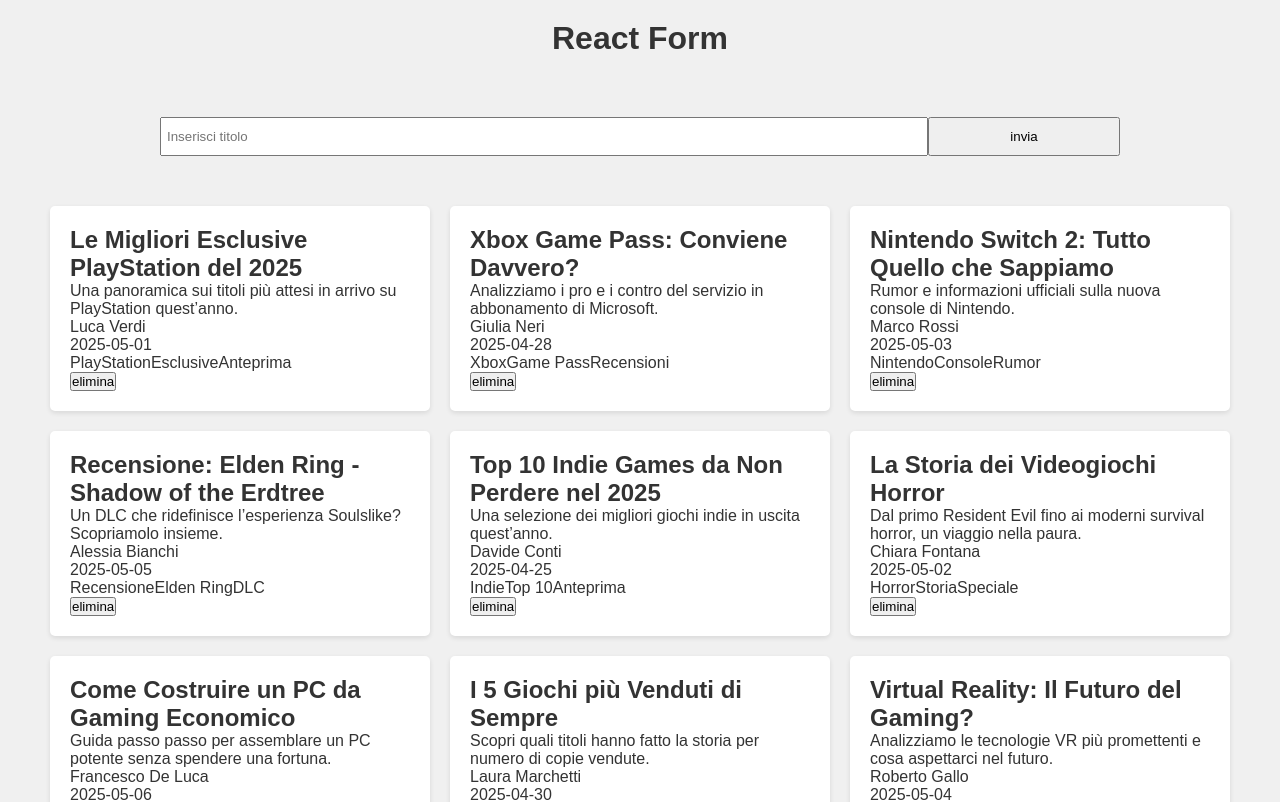
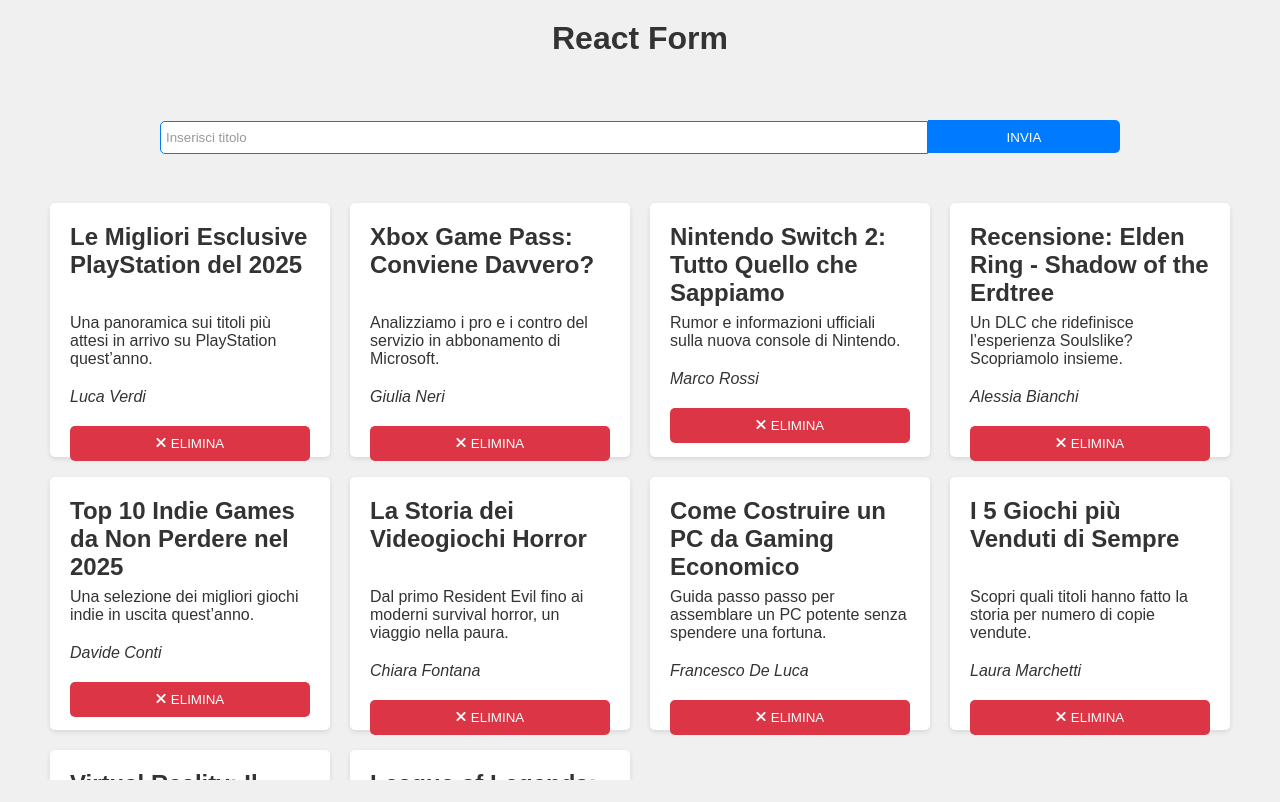
Before and after one commit to FrancescoPalazzo97/react-form, a React (Vite) app: page / in a window 1280 px wide. Shown: the top 802 px of the page. Built offline with nearby package versions, Linux system fonts and the light colour scheme.

Commit message:
[DONE] Improve UI

```diff
--- a/index.html
+++ b/index.html
@@ -5,6 +5,9 @@
   <meta charset="UTF-8" />
   <link rel="icon" type="image/svg+xml" href="/react.svg" />
   <meta name="viewport" content="width=device-width, initial-scale=1.0" />
+  <link rel="stylesheet" href="https://cdnjs.cloudflare.com/ajax/libs/font-awesome/6.7.2/css/all.min.css"
+    integrity="sha512-Evv84Mr4kqVGRNSgIGL/F/aIDqQb7xQ2vcrdIwxfjThSH8CSR7PBEakCr51Ck+w+/U6swU2Im1vVX0SVk9ABhg=="
+    crossorigin="anonymous" referrerpolicy="no-referrer" />
   <title>React Form</title>
 </head>
 
--- a/src/components/Article.jsx
+++ b/src/components/Article.jsx
@@ -2,24 +2,18 @@
 
 const Article = ({ article, handleDeleteElement }) => {
 
-    const { id, title, description, author, date, tags } = article
+    const { id, title, description, author } = article
 
     return (
-        <div className="article-card" key={id}>
+        <div className="article-card d-flex d-column" key={id}>
             <div className="article-title">
                 <h2>{title}</h2>
             </div>
             <div className="article-body">
                 <p>{description}</p>
-                <p>{author}</p>
-                <p>{date}</p>
-                <div className="tags">
-                    {tags.map((tag) => (
-                        <span key={tag}>{tag}</span>
-                    ))}
-                </div>
+                <cite>{author}</cite>
                 <button onClick={() => handleDeleteElement(id)}>
-                    elimina
+                    <i class="fa-solid fa-xmark"></i><span>elimina</span>
                 </button>
             </div>
         </div>
--- a/src/components/Form.jsx
+++ b/src/components/Form.jsx
@@ -4,8 +4,8 @@
 const Form = ({ newArticle, setNewArticle, addArticle }) => {
 
     return (
-        <form onSubmit={addArticle}>
-            <div className="form-container d-flex j-center">
+        <div className="form-container">
+            <form onSubmit={addArticle}>
                 <input
                     type="text"
                     placeholder="Inserisci titolo"
@@ -13,8 +13,8 @@
                     onChange={(e) => setNewArticle(e.target.value)}
                 />
                 <button>invia</button>
-            </div>
-        </form>
+            </form>
+        </div>
     )
 }
 
--- a/src/components/Main.jsx
+++ b/src/components/Main.jsx
@@ -14,9 +14,7 @@
             id: articles.length === 0 ? 1 : articles[articles.length - 1].id + 1,
             title: newArticle,
             description: "Descrizione dell'articolo",
-            author: 'Giulia Neri',
-            date: '2025-04-28',
-            tags: ['Xbox', 'Game Pass', 'Recensioni']
+            author: 'Autore dell\'articolo',
         };
         setArticles([...articles, newArticleObj]);
         setNewArticle("");
@@ -28,7 +26,7 @@
     };
     return (
         <main>
-            <div className="container">
+            <div className="container d-flex j-center wrap">
                 <Form
                     newArticle={newArticle}
                     setNewArticle={setNewArticle}
--- a/src/index.css
+++ b/src/index.css
@@ -16,6 +16,7 @@
   max-width: 1200px;
   margin: 0 auto;
   padding: 20px 0;
+  height: 100%;
 }
 
 .form-container {
@@ -29,6 +30,10 @@
   display: flex;
 }
 
+.d-column {
+  flex-direction: column;
+}
+
 .j-center {
   justify-content: center;
 }
@@ -39,6 +44,10 @@
 
 /* HEADER */
 
+header {
+  height: 100px;
+}
+
 h1 {
   text-align: center;
   margin-bottom: 20px;
@@ -46,27 +55,129 @@
 
 /* MAIN */
 
+main {
+  height: calc(100vh - 100px);
+
+}
+
+.form-container {
+  height: 5%;
+}
+
+form {
+  height: 100%;
+}
+
 form input {
   width: 80%;
   padding: 10px 5px;
+  height: 100%;
+  border: 1px solid #007bff;
+  border-radius: 5px 0 0 5px;
 }
+
+form input:hover {
+  box-shadow: 0 2px 5px #007bff38;
+
+}
+
+form input:focus {
+  outline: none;
+  border: 1px solid #007bff;
+}
+
+form input::placeholder {
+  color: #999;
+}
+
+form input:focus::placeholder {
+  color: #007bff;
+}
+
 
 form button {
   width: 20%;
+  height: 100%;
 }
 
 .articles-container {
   display: flex;
   flex-wrap: wrap;
   width: 100%;
+  height: 95%;
   padding: 40px 0;
+  overflow-y: scroll;
 }
 
+.articles-container::-webkit-scrollbar {
+  display: none;
+}
+
+
 .article-card {
-  width: calc(100% / 3 - 20px);
+  width: calc(100% / 4 - 20px);
+  height: calc(100% / 2 - 20px);
   margin: 10px;
   padding: 20px;
   background-color: #fff;
   border-radius: 5px;
   box-shadow: 0 2px 5px rgba(0, 0, 0, 0.1);
+  justify-content: space-between;
+  transition: all 0.3s ease;
 }
+
+.article-card:hover {
+  transform: scale(1.05);
+  box-shadow: 0 4px 10px rgba(0, 0, 0, 0.2);
+}
+
+.article-title {
+  margin-bottom: 20px;
+  height: calc(100% / 3 - 20px);
+}
+
+.article-body {
+  height: calc((100% / 3) * 2 - 20px);
+  display: flex;
+  flex-direction: column;
+  justify-content: space-between;
+}
+
+.article-body p {
+  margin-bottom: 20px;
+}
+
+.article-body cite {
+  margin-bottom: 20px;
+}
+
+button {
+  padding: 10px 20px;
+  color: #fff;
+  border: none;
+  border-radius: 0 5px 5px 0;
+  cursor: pointer;
+  text-transform: uppercase;
+}
+
+form button {
+  background-color: #007bff;
+}
+
+form button:hover {
+  background-color: #0056b3;
+}
+
+.article-card button {
+  background-color: #dc3545;
+  border-radius: 5px;
+}
+
+.article-card button:hover {
+  background-color: #b32b38;
+}
+
+button i {
+  margin-right: 5px;
+  transform: scale(1.1);
+}
```
